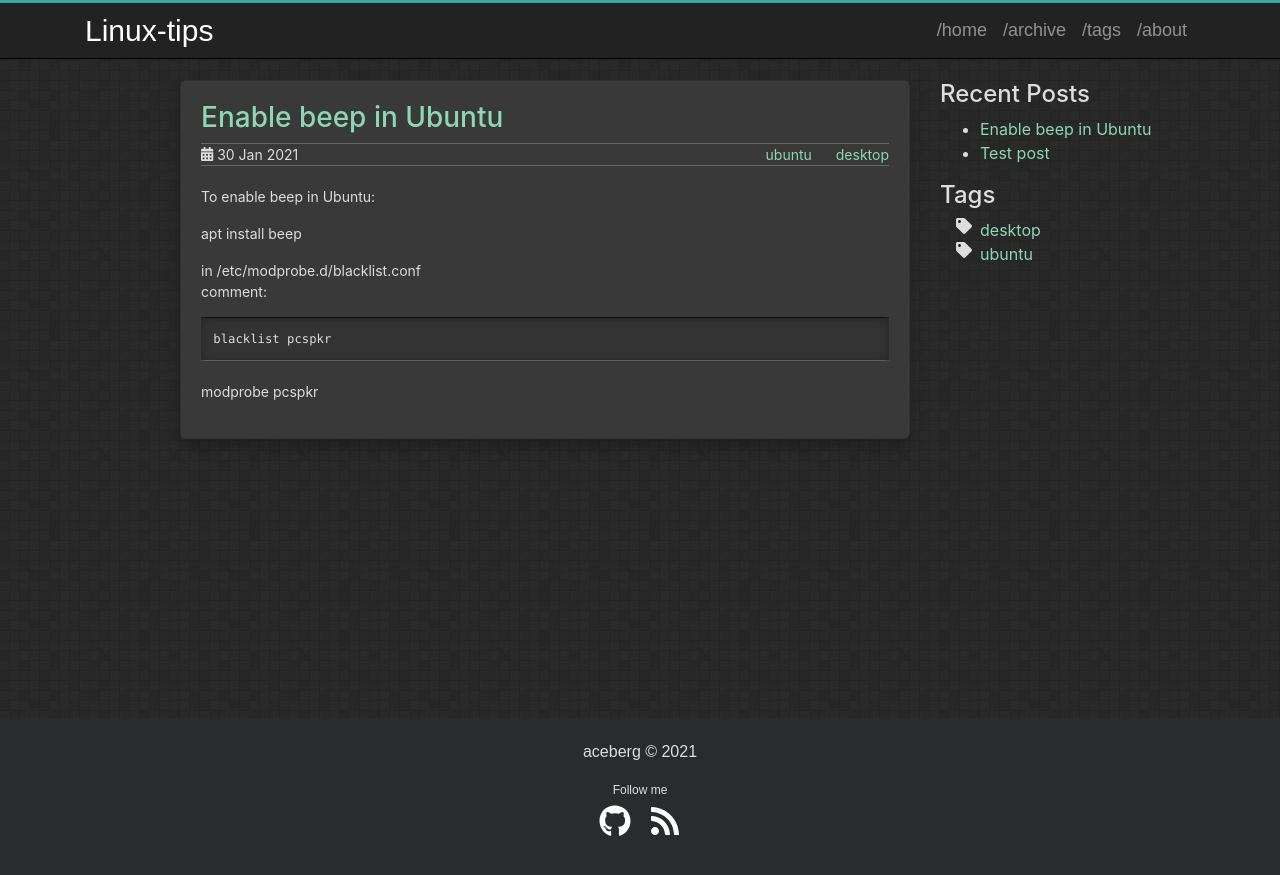
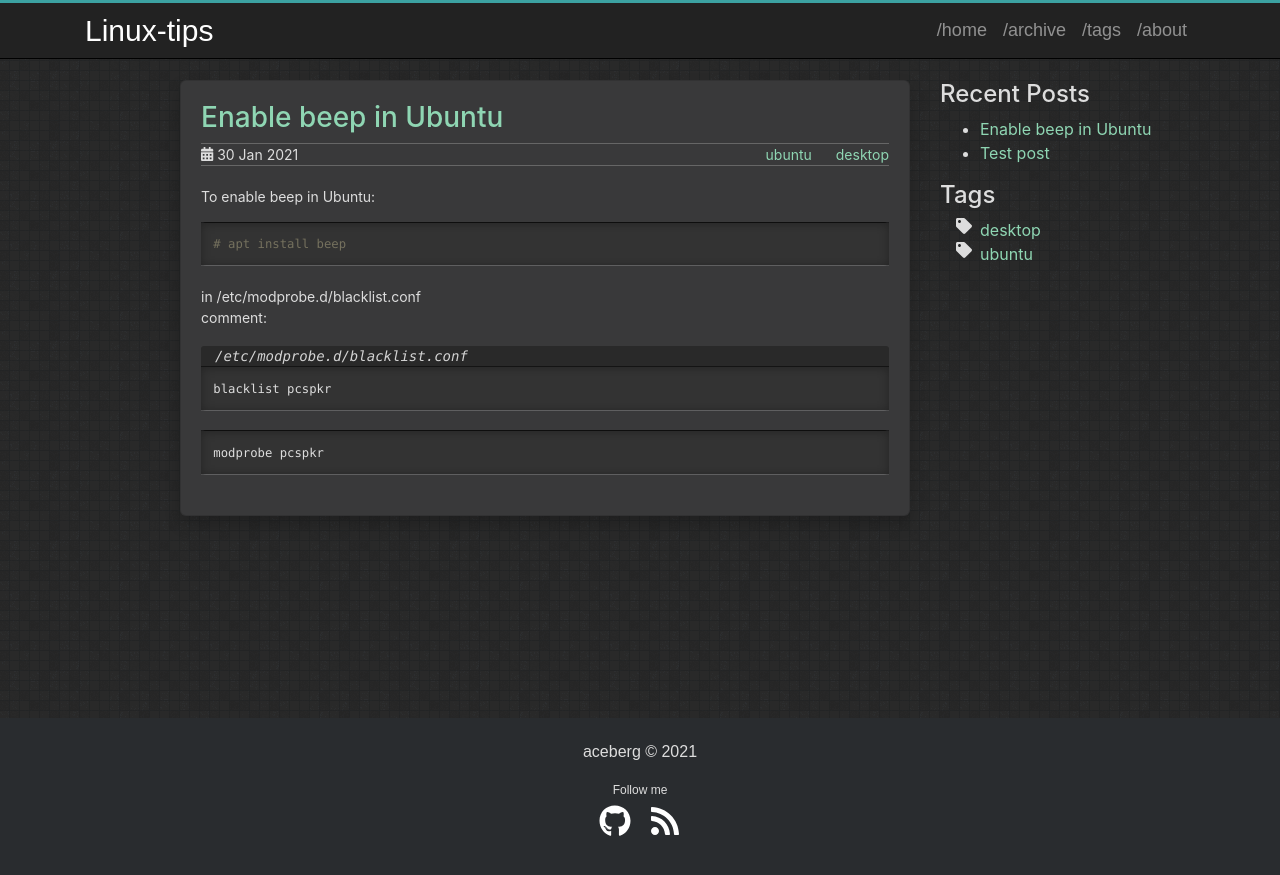
Before and after one commit to aceberg/linux-tips, a Jekyll site: the page built from _posts/2021-01-30-ubuntu-beep.md, in a window 1280 px wide. Shown: the top 875 px of the page. Built offline with Jekyll 4.4.1, drawn with Linux system fonts in a browser that asks for light colours.

Commit message:
code highlight

```diff
--- a/_posts/2021-01-30-ubuntu-beep.md
+++ b/_posts/2021-01-30-ubuntu-beep.md
@@ -9,14 +9,18 @@ tags:
 
 To enable beep in Ubuntu:
 
-{% raw %}
-apt install beep
-{% endraw %}
+{% highlight bash %}
+# apt install beep
+{% endhighlight %}
 
 in /etc/modprobe.d/blacklist.conf
 comment:
+>/etc/modprobe.d/blacklist.conf
+{:.filename}
 {% highlight bash %}
 blacklist pcspkr
 {% endhighlight bash %}
 
+{% highlight bash %}
 modprobe pcspkr
+{% endhighlight %}
```
